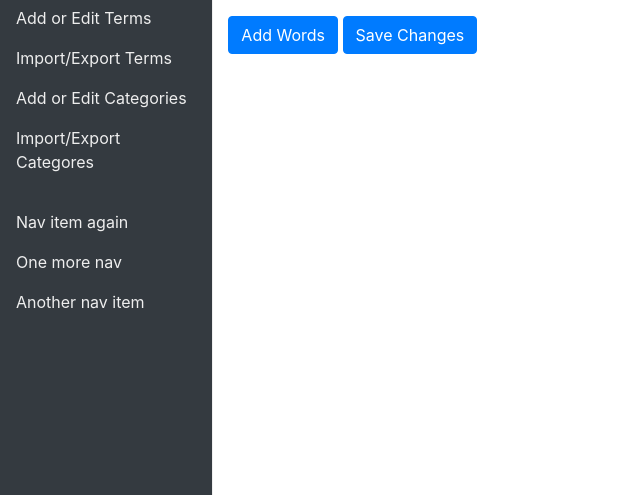
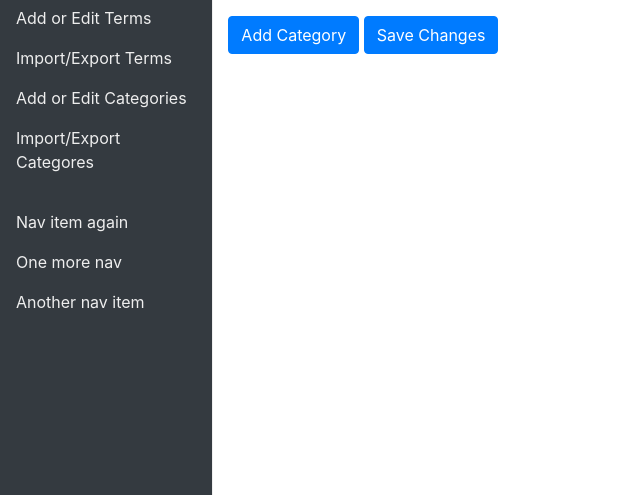
Before and after one commit to bradson85/PASCAL, a PHP site: page /form-assess/add_editcategories.php in a window 1280 px wide. Shown: the part 305-800 px from the top of the page, without its empty margins (0-640 px from the left). Run offline with PHP 8.4, Linux system fonts and the light colour scheme; data that the repository does not hold is empty; some libraries are stand-ins or nearby versions.

Commit message:
Fixed were button in categories said addwords not add categories

```diff
--- a/add_editcategories.php
+++ b/add_editcategories.php
@@ -101,7 +101,7 @@ include "sidebar-header.php"
             <tbody id = "t_body"></tbody>
           </table>
           <p class="Buttons">
-            <button class = " btn btn-primary" id="addRow">Add Words</button>
+            <button class = " btn btn-primary" id="addRow">Add Category</button>
             <button class = " btn btn-primary" id="save">Save Changes</button>
           </p>
         </div>
```
